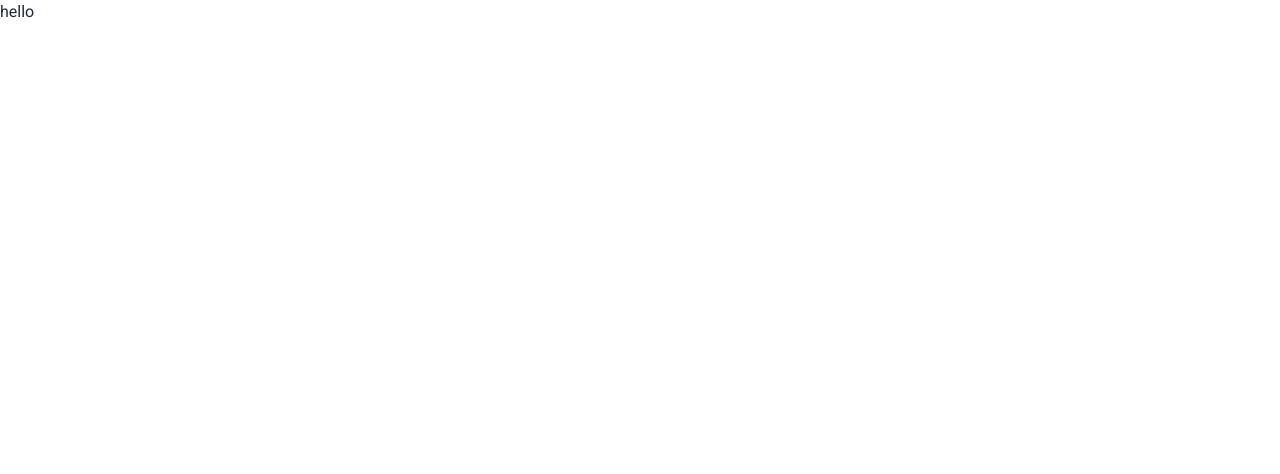
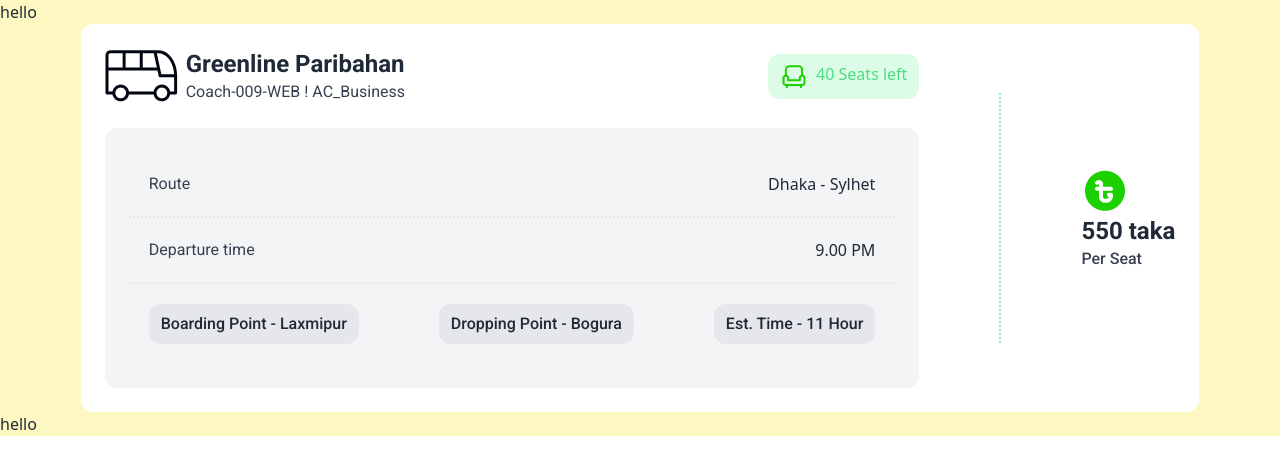
Before and after one commit to sour0v1/fifth-assignment, a plain HTML site: page index.html in a window 1280 px wide. Drawn offline with nearby package versions, Linux system fonts and the light colour scheme.

Commit message:
added ticket section

```diff
--- a/index.html
+++ b/index.html
@@ -20,8 +20,59 @@
     </style>
 </head>
 
-<body>
-    <p class="font-roboto">hello</p>
+<body class="bg-yellow-100">
+    <main>
+        <p>hello</p>
+        <section class="flex justify-center items-center gap-20 bg-white p-6 w-fit mx-auto rounded-xl">
+            <!-- ticket -->
+            <div>
+                <!-- ticket title start-->
+                <div class="flex justify-between items-center gap-20">
+                    <div class="flex justify-center items-center gap-2">
+                        <img src="images/bus-logo.png" alt="bus-logo">
+                        <div>
+                            <h2 class="font-bold text-2xl font-roboto">Greenline Paribahan</h2>
+                            <p class="text-gray-700 font-normal font-roboto">Coach-009-WEB ! AC_Business</p>
+                        </div>
+                    </div>
+                    <div class="flex gap-2 bg-green-100 px-3 py-2 rounded-xl">
+                        <img src="images/seat-green.png" alt="green-seat">
+                        <p class="text-green-400 font-medium"><span>40</span> Seats left</p>
+                    </div>
+                </div>
+                <!-- ticket title end -->
+                <!-- route start -->
+                <div class="bg-gray-100 rounded-xl p-6 mt-6">
+                    <div class="flex justify-between gap-20 m-5">
+                        <p class="text-gray-700 font-normal font-roboto">Route</p>
+                        <p class="font-medium">Dhaka - Sylhet</p>
+                    </div>
+                    <p class="border-b-2 border-dotted"></p>
+                    <div class="flex justify-between gap-20 m-5">
+                        <p class="text-gray-700 font-normal font-roboto">Departure time</p>
+                        <p class="font-medium">9.00 PM</p>
+                    </div>
+                    <p class="border-b-2 border-dotted"></p>
+                    <div class="flex justify-between justify-center items-center gap-20 m-5">
+                        <p class="font-roboto font-medium bg-gray-200 px-3 py-2 rounded-xl">Boarding Point - Laxmipur
+                        </p>
+                        <p class="font-roboto font-medium bg-gray-200 px-3 py-2 rounded-xl">Dropping Point - Bogura</p>
+                        <p class="font-roboto font-medium bg-gray-200 px-3 py-2 rounded-xl">Est. Time - 11 Hour</p>
+                    </div>
+                </div>
+                <!-- rout end -->
+            </div>
+            <p class="border-r-2 h-[250px] border-dotted border-green-300"></p>
+            <div>
+                <div>
+                    <img src="images/fare.png" alt="money-icon">
+                    <p class="font-bold text-2xl font-roboto">550 taka</p>
+                    <p class="text-gray-700 font-medium font-roboto">Per Seat</p>
+                </div>
+            </div>
+        </section>
+        <p>hello</p>
+    </main>
 
     <script src="script/script.js"></script>
 </body>
```
